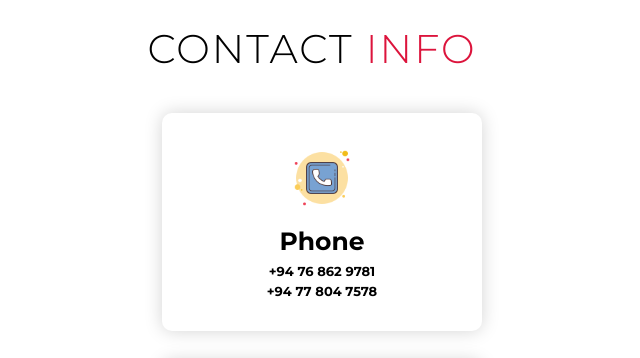
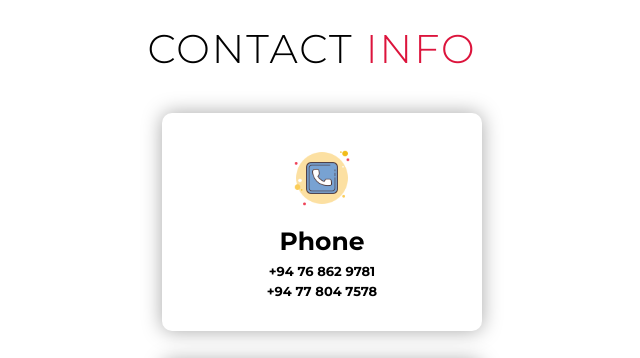
Before and after one commit to Rajamiththiran/One_Page_Web, a plain HTML site: page index.html in a window 1280 px wide. Shown: the part 6730-7088 px from the top of the page, without its empty margins (328-968 px from the left). Drawn offline with Linux system fonts and the light colour scheme.

Commit message:
2nd commit of 7th of october

```diff
--- a/Style.css
+++ b/Style.css
@@ -354,8 +354,12 @@ p{
     align-items: center;
     justify-content: center;
     border-radius: 10px;
-    box-shadow: 0px 0px 18px 0 #0000002c;
+    box-shadow: 0px 0px 20px 0 #00000059;
+    transition: .3s ease box-shadow;
 
+}
+#contact .contact-item2:hover{
+    box-shadow: 0px 0px 5px 0 #00000059;
 }
 #contact .icon{
     width:70px;
@@ -371,6 +375,7 @@ p{
     font-size:1.3rem;
     font-weight: 500px;
     line-height: 2rem;
+
 }
 
 /* contact section */
```
